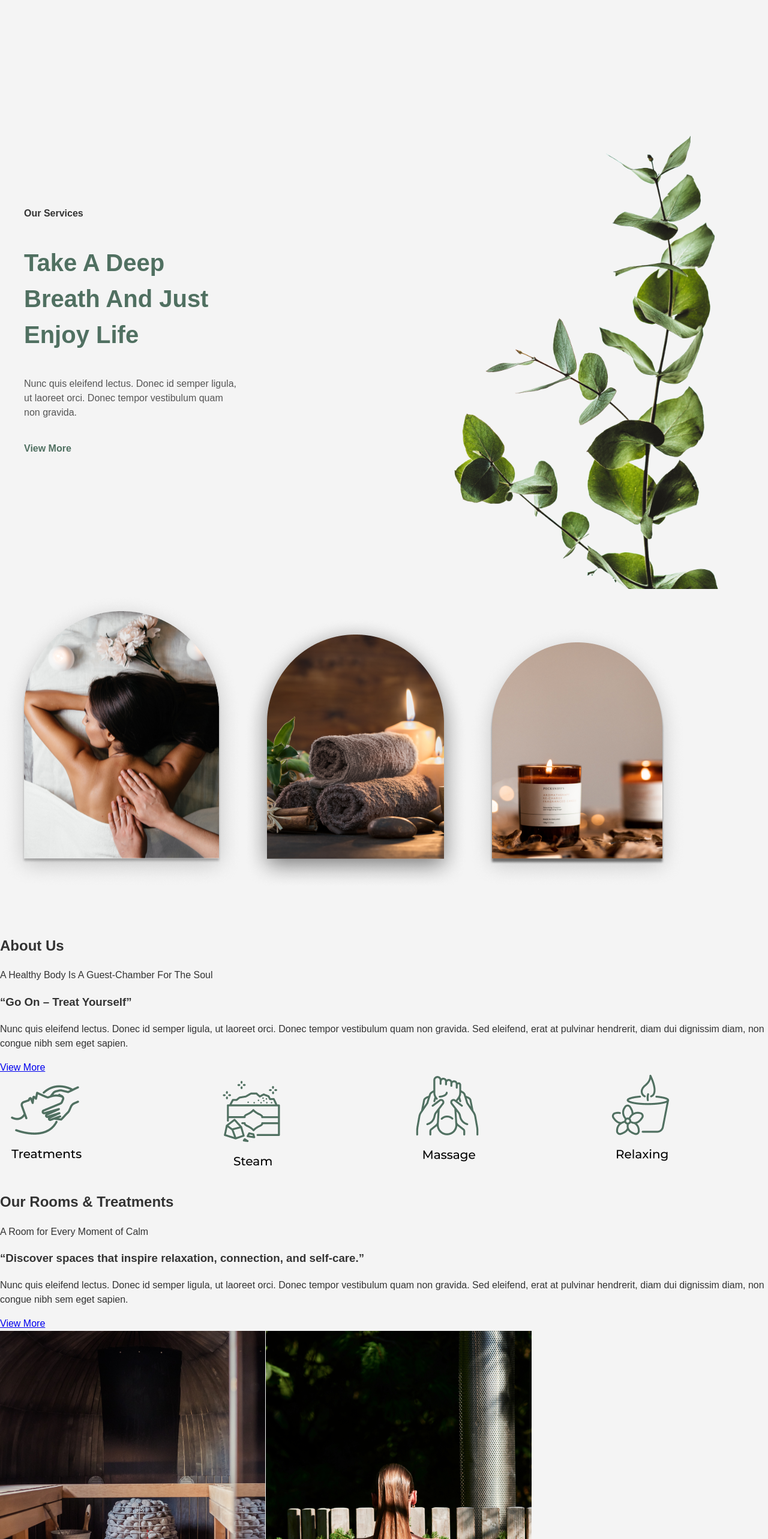
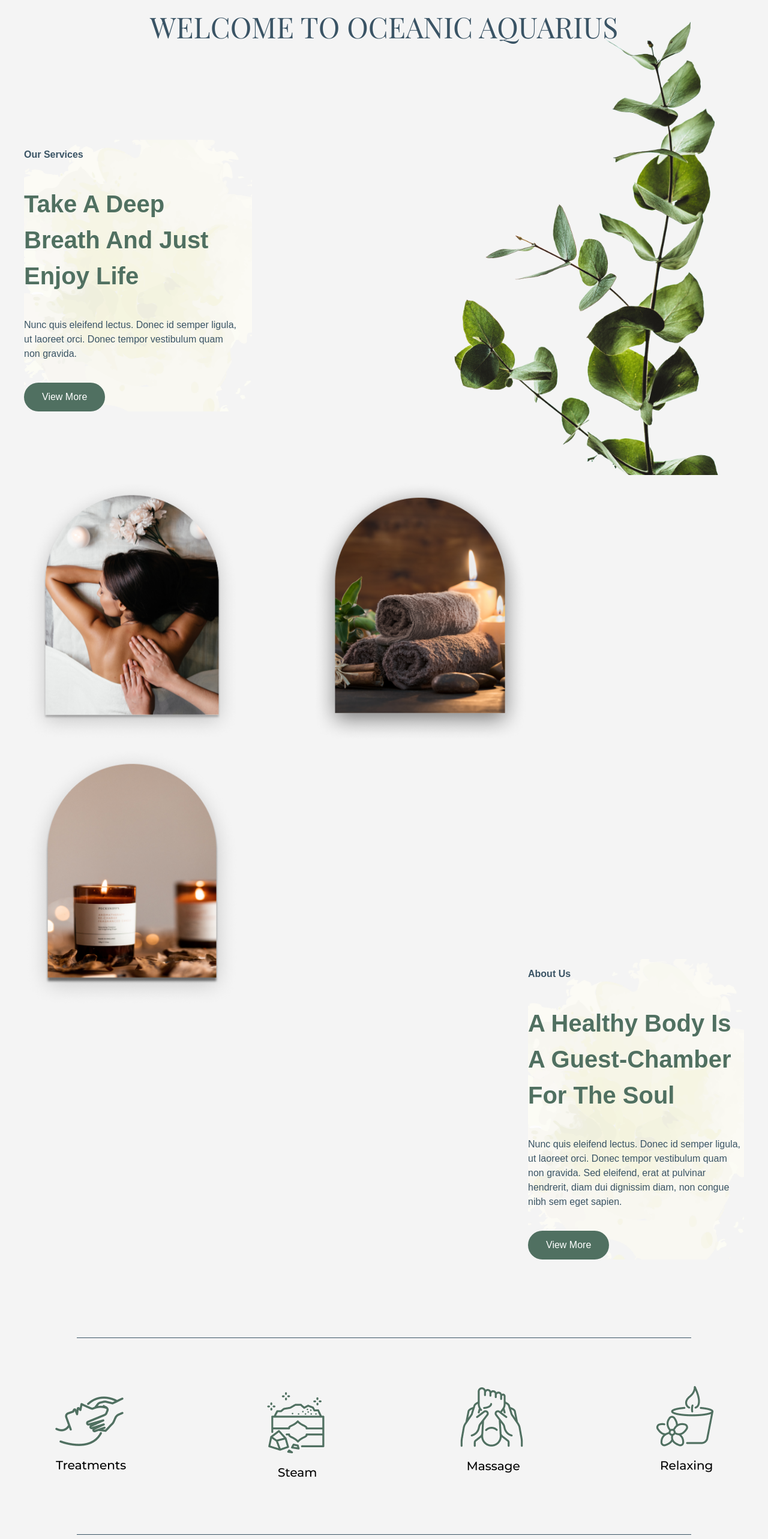
Before and after one commit to EmmaaDy/Examensarbete-SPA, a React (Vite) app in the folder frontend/: page / in a window 1280 px wide. Shown: the part 200-2766 px from the top of the page at 60% size. Built offline with nearby package versions, Linux system fonts and the light colour scheme.

Commit message:
Update Home

```diff
--- a/frontend/src/pages/Home.tsx
+++ b/frontend/src/pages/Home.tsx
@@ -42,37 +42,60 @@ const Home = () => {
 
         {/* Other service images */}
         <div className="home-service-images">
+          <div className="image-row">
             <img src={serviceImage1} alt="Service 1" />
             <img src={serviceImage2} alt="Service 2" />
+          </div>
+          <div className="image-row">
             <img src={serviceImage3} alt="Service 3" />
+          </div>
         </div>
       </section>
 
       {/* About Us Section */}
       <section className="home-about-us">
+        <div className="home-about-us-container">
+          {/* Text part */}
+          <div className="home-about-us-text">
             <h2>About Us</h2>
-        <p>A Healthy Body Is A Guest-Chamber For The Soul</p>
-        <h3>“Go On – Treat Yourself”</h3>
-        <p>Nunc quis eleifend lectus. Donec id semper ligula, ut laoreet orci. Donec tempor vestibulum quam non gravida. Sed eleifend, erat at pulvinar hendrerit, diam dui dignissim diam, non congue nibh sem eget sapien.</p>
+            <h3>A Healthy Body Is A Guest-Chamber For The Soul</h3>
+            <p>
+              Nunc quis eleifend lectus. Donec id semper ligula, ut laoreet orci. Donec tempor vestibulum quam non gravida. Sed eleifend,
+              erat at pulvinar hendrerit, diam dui dignissim diam, non congue nibh sem eget sapien.
+            </p>
             <Link to="/about">View More</Link>
-
-        {/* Bilder under "About Us" */}
+          </div>
+        </div>
         <div className="home-about-images">
+          <hr className="line-before-image" />
           <img src={serviceImage4} alt="About Us" />
+          <hr className="line-after-image" />
         </div>
       </section>
 
       {/* Our Rooms & Treatments Section */}
       <section className="home-rooms-treatments">
+        <div className="home-rooms-treatments-container">
+          {/* Text part */}
+          <div className="home-rooms-treatments-text">
             <h2>Our Rooms & Treatments</h2>
             <p>A Room for Every Moment of Calm</p>
             <h3>“Discover spaces that inspire relaxation, connection, and self-care.”</h3>
-        <p>Nunc quis eleifend lectus. Donec id semper ligula, ut laoreet orci. Donec tempor vestibulum quam non gravida. Sed eleifend, erat at pulvinar hendrerit, diam dui dignissim diam, non congue nibh sem eget sapien.</p>
+            <p>
+              Nunc quis eleifend lectus. Donec id semper ligula, ut laoreet orci. Donec tempor vestibulum quam non gravida. Sed eleifend,
+              erat at pulvinar hendrerit, diam dui dignissim diam, non congue nibh sem eget sapien.
+            </p>
             <Link to="/rooms-and-treatments">View More</Link>
+          </div>
 
-        {/* Bilder under "Rooms & Treatments" */}
+          {/* Image part - Sauna */}
+          <div className="home-rooms-treatments-image">
+            <img src={serviceImage5} alt="Sauna" />
+          </div>
+        </div>
+
+        {/* Images under Rooms & Treatments */}
         <div className="home-room-images">
-          <img src={serviceImage5} alt="Sauna" />
           <img src={serviceImage6} alt="Outdoor Sauna" />
           <img src={serviceImage7} alt="Massage" />
           <img src={serviceImage8} alt="Facial" />
@@ -84,19 +107,31 @@ const Home = () => {
       <section className="home-events">
         <h2>Events</h2>
         <p>Explore our upcoming events</p>
-        <div>
-          <h4>Apr 10, 2025</h4>
-          <p>Nunc quis eleifend lectus. Donec id semper ligula, ut laoreet orci. Donec tempor vestibulum quam non gravida.</p>
-        </div>
-        <div>
-          <h4>Apr 27, 2025</h4>
-          <p>Less Stress, More Facials – “Go On – Treat Yourself”</p>
-          <p>Escape from Everyday Life. Keep Calm and Spa On</p>
+        <div className="events-container">
+          <div className="event-item">
+            <p>Apr 10, 2025</p>
+            <h1>Less Stress, More Facials</h1>
+            <p>Lorem ipsum dolor sit amet, consectetur adipiscing elit. Praesent a nisi nec lectus interdum porttitor.</p>
+            <Link to="/events" className="explore-link">Explore &gt;</Link>
           </div>
 
-        {/* Länkar för att utforska events */}
-        <Link to="/events">Explore</Link>
-        <Link to="/event/packages" className="home-event-packages-link">Event Packages</Link>
+          <div className="event-item">
+            <p>Apr 10, 2025</p>
+            <h1>Keep Calm and Spa On</h1>
+            <p>Lorem ipsum dolor sit amet, consectetur adipiscing elit. Praesent a nisi nec lectus interdum porttitor.</p>
+            <Link to="/events" className="explore-link">Explore &gt;</Link>
+          </div>
+
+          <div className="event-item">
+            <p>Apr 27, 2025</p>
+            <h1>Escape from Everyday Life</h1>
+            <p>Lorem ipsum dolor sit amet, consectetur adipiscing elit. Praesent a nisi nec lectus interdum porttitor.</p>
+            <Link to="/events" className="explore-link">Explore &gt;</Link>
+          </div>
+        </div>
+
+        {/* Link to explore events */}
+        <Link to="/event/packages" className="home-event-packages-link">View more</Link>
       </section>
     </div>
   );
--- a/frontend/src/styles/Home.css
+++ b/frontend/src/styles/Home.css
@@ -1,24 +1,16 @@
+.home-welcome h1 {
+  font-size: 3rem;
+  color: #3A5465;
+  text-transform: uppercase;
+  font-family: 'Playfair Display', serif;
+  font-weight: 300;
+  margin-top: 13rem;
+  text-align: center;
+}
+
 .home {
   font-family: Arial, sans-serif;
   color: #333;
-}
-
-.home-welcome {
-  text-align: center;
-  padding: 50px 0;
-}
-
-.home-welcome h1 {
-  font-size: 3rem;
-  color: #005e6b;
-  text-transform: uppercase;
-  font-family: 'Playfair Display', serif;
-  font-weight: 300;
-}
-
-.home-our-services {
-  padding: 50px 0;
-  background-color: #f4f4f4;
 }
 
 .home-our-services-container {
@@ -32,21 +24,39 @@
 .home-our-services-text {
   width: 30%;
   padding-right: 20px;
+  position: relative;
 }
 
+.home-our-services-text::before {
+  content: '';
+  position: absolute;
+  top: 0;
+  left: 0;
+  width: 100%;
+  height: 100%;
+  background-image: url('../assets/green-pattern2.png');
+  background-position: center;
+  z-index: -1;
+}
+
+
 .home-service-image {
-  width: 50%;
+  max-width: 50%;
+  margin-left: auto;
+  margin-top: -13rem;
 }
 
 .home-service-image img {
   width: 100%;
-  height: 100%;
+  height: auto;
   object-fit: cover;
+  border-radius: 10px;
 }
+
 
 .home-our-services h2 {
   font-size: 16px;
-  color: #333;
+  color: #3A5465;
 }
 
 .home-our-services p {
@@ -59,25 +69,325 @@
   color: #507061;
 }
 
+.home-our-services p {
+  color: #3A5465;
+}
+
 .home-our-services a {
   display: inline-block;
   margin-top: 20px;
+  padding: 12px 30px;
+  background-color: #507061;
+  color: white;
+  text-decoration: none;
+  border-radius: 50px;
+  transition: background-color 0.3s ease;
+}
+
+.home-our-services a:hover {
+  background-color: #3e5a48;
+}
+
+
+/* Styling for the image section */
+.home-service-images {
+  display: grid;
+  grid-template-columns: repeat(2);
+  grid-template-rows: 1fr 1fr;
+  max-width: 1200px;
+  margin: 0 auto;
+}
+
+.home-service-images img {
+  width: 30%;
+  height: auto;
+  object-fit: cover;
+  border-radius: 10px;
+  transition: transform 0.3s ease;
+}
+
+.home-service-images .image-row:nth-child(1) img:nth-child(2) {
+  margin-left: 10%;
+}
+
+/* Styling for About Us Section */
+.home-about-us {
+  font-family: Arial, sans-serif;
+  color: #333;
+}
+
+.home-about-us-container {
+  display: flex;
+  justify-content: flex-end;
+  align-items: center;
+  max-width: 1200px;
+  margin: -90px auto 0;
+  position: relative;
+}
+
+
+.home-about-us-text {
+  width: 30%;
+  position: relative;
+}
+
+.home-about-us-text::before {
+  content: '';
+  position: absolute;
+  top: 0;
+  left: 0;
+  width: 100%;
+  height: 100%;
+  background-image: url('../assets/green-pattern2.png');
+  background-position: center;
+  z-index: -1;
+}
+
+.home-about-us h2 {
+  font-size: 16px;
+  color: #3A5465;
+}
+
+.home-about-us h3 {
+  font-size: 40px;
+  color: #507061;
+}
+
+.home-about-us p {
+  font-size: 16px;
+  color: #3A5465;
+}
+
+.home-about-us a {
+  display: inline-block;
+  margin-top: 20px;
+  padding: 12px 30px;
+  background-color: #507061;
+  color: white;
+  text-decoration: none;
+  border-radius: 50px;
+  transition: background-color 0.3s ease;
+}
+
+.home-about-us a:hover {
+  background-color: #3e5a48;
+}
+
+/* Styling for the image section under About Us */
+.home-about-images {
+  display: flex;
+  justify-content: center;
+  align-items: center;
+  flex-direction: column;
+  margin: 100px 0;
+}
+
+.home-about-images hr {
+  width: 80%;
+  border: 0;
+  border-top: 1px solid #3A5465;
+  margin: 30px 0;
+}
+
+.home-about-images img {
+  max-width: 100%;
+  height: auto;
+  object-fit: cover;
+  border-radius: 10px;
+  margin-top: 50px;
+  margin-bottom: 50px;
+}
+
+
+/* Styling for Our Rooms & Treatments Section */
+.home-rooms-treatments {
+  font-family: Arial, sans-serif;
+  color: #333;
+}
+
+.home-rooms-treatments-container {
+  display: flex;
+  justify-content: space-between;
+  align-items: center;
+  max-width: 1200px;
+  margin: -90px auto 0;
+  position: relative;
+}
+
+.home-rooms-treatments-text {
+  width: 30%;
+  padding-left: 20px;
+  position: relative;
+  text-align: left;
+}
+
+.home-rooms-treatments-image {
+  width: 50%;
+}
+
+.home-rooms-treatments-image img {
+  width: 100%;
+  height: auto;
+  object-fit: cover;
+  border-radius: 10px;
+  margin-top: 5rem;
+  transition: transform 0.3s ease;
+}
+
+.home-rooms-treatments-image img:hover {
+  transform: scale(1.05);
+}
+
+.home-rooms-treatments-text::before {
+  content: '';
+  position: absolute;
+  top: 0;
+  left: 0;
+  width: 100%;
+  height: 100%;
+  background-image: url('../assets/green-pattern2.png');
+  background-position: center;
+  z-index: -1;
+}
+
+.home-rooms-treatments h2 {
+  font-size: 16px;
+  color: #3A5465;
+}
+
+.home-rooms-treatments h3 {
+  font-size: 40px;
+  color: #507061;
+}
+
+.home-rooms-treatments p {
+  font-size: 16px;
+  color: #3A5465;
+}
+
+.home-rooms-treatments a {
+  display: inline-block;
+  margin-top: 20px;
+  padding: 12px 30px;
+  background-color: #507061;
+  color: white;
+  text-decoration: none;
+  border-radius: 50px;
+  transition: background-color 0.3s ease;
+}
+
+.home-rooms-treatments a:hover {
+  background-color: #3e5a48;
+}
+
+/* Styling for Images under "Rooms & Treatments" */
+.home-room-images {
+  display: grid;
+  grid-template-columns: repeat(4, 1fr);
+  gap: 20px;
+  max-width: 1200px;
+  margin: 50px auto;
+}
+
+.home-room-images img {
+  width: 100%;
+  height: auto;
+  object-fit: cover;
+  border-radius: 10px;
+  transition: transform 0.3s ease;
+}
+
+.home-room-images img:hover {
+  transform: scale(1.05);
+}
+
+/* Styling for events */
+.home-events {
+  margin: 50px auto;
+  max-width: 1200px;
+  padding: 0 20px;
+  display: flex;
+  flex-direction: column;
+  align-items: flex-start;
+}
+
+.home-events h2 {
+  font-size: 17px;
+  color: #3A5465;
+}
+
+.home-events p {
+  font-size: 20px;
+  color: #507061;
+}
+.events-container {
+  display: flex;
+  justify-content: space-between;
+  align-items: flex-start;
+  margin: 0 auto;
+  gap: 30px;
+  max-width: 100%;
+}
+
+.event-item {
+  margin: 10px 0;
+  text-align: left;
+  border-radius: 8px;
+  position: relative;
+  width: 30%;
+  padding: 15px;
+}
+
+.event-item:not(:last-child)::after {
+  content: '';
+  position: absolute;
+  top: 0;
+  bottom: 0;
+  left: 100%;
+  width: 2px;
+  background-color: #ccc;
+}
+.event-item h1 {
+color: #507061;
+}
+.event-item h4 {
+  font-size: 18px;
+  color: #3A5465;
+  margin-bottom: 5px;
+}
+
+.event-item p {
+  font-size: 14px;
+  color: #3A5465;
+  margin-bottom: 5px;
+}
+
+
+.home-events .explore-link {
+  display: inline-block;
+  margin-top: 15px;
   color: #507061;
   text-decoration: none;
+  font-size: 16px;
   font-weight: bold;
 }
 
-.home-our-services a:hover {
-  text-decoration: underline;
+.home-events .explore-link:hover {
+  color: #3e5a48;
 }
 
-
-.home-service-image {
-  max-width: 50%;
-  margin-left: auto;
+.home-event-packages-link {
+  display: inline-block;
+  margin-top: 15px;
+  padding: 12px 30px;
+  background-color: #507061;
+  color: white;
+  text-decoration: none;
+  border-radius: 50px;
+  transition: background-color 0.3s ease;
+  align-self: flex-end;
 }
 
-.home-service-image img {
-  width: 100%;
-  height: auto;
+.home-event-packages-link:hover {
+  background-color: #3e5a48;
 }
```
Also changed, not shown: frontend/src/assets/Gold.png (added), frontend/src/assets/OutdoorSauna.png. Lines whose indentation alone changed are shown as unchanged.
